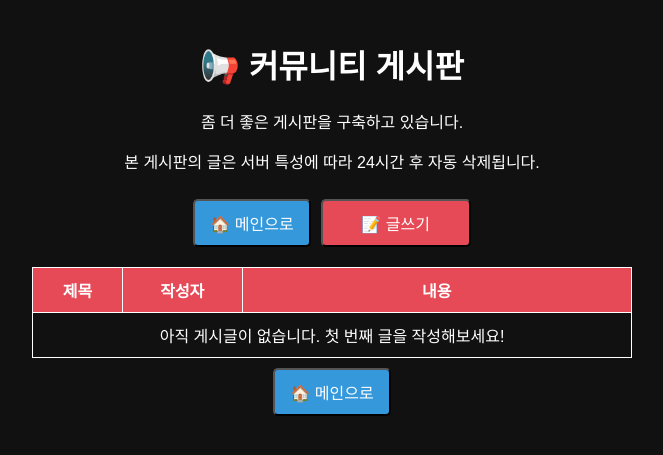
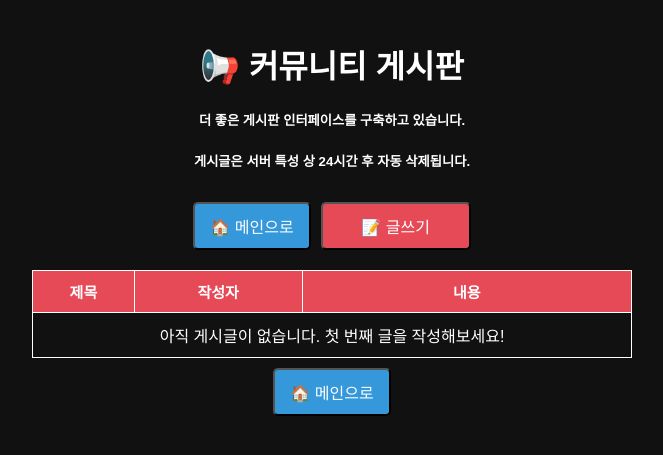
Before and after one commit to jingiru/9ine, a Flask app: page /board in a window 1280 px wide. Shown: the top 455 px of the page, without its empty margins (308-971 px from the left). Run offline with Flask 3, Linux system fonts and the light colour scheme.

Commit message:
리얼 마지막 수정

```diff
--- a/static/styles.css
+++ b/static/styles.css
@@ -579,9 +579,9 @@ body {
 }
 
 /* 열 크기 고정 */
-.title-col { width: 15%; }  /* 제목 */
-.author-col { width: 20%; } /* 작성자 */
-.content-col { width: 65%; } /* 내용 */
+.title-col { width: 17%; }  /* 제목 */
+.author-col { width: 28%; } /* 작성자 */
+.content-col { width: 55%; } /* 내용 */
 
 .post-row {
     cursor: pointer;
--- a/templates/board.html
+++ b/templates/board.html
@@ -9,8 +9,8 @@
 <body>
     <div class="board-container">
         <h1>📢 커뮤니티 게시판</h1>
-        <p>좀 더 좋은 게시판을 구축하고 있습니다.</p>
-        <p>본 게시판의 글은 서버 특성에 따라 24시간 후 자동 삭제됩니다.</p>
+        <h5>더 좋은 게시판 인터페이스를 구축하고 있습니다.</h5>
+        <h5>게시글은 서버 특성 상 24시간 후 자동 삭제됩니다.</h5>
 
         <div class="button-container">
             <button class="home-btn" onclick="location.href='/'">🏠 메인으로</button>
@@ -20,9 +20,9 @@
         <table class="board-table">
             <thead>
                 <tr>
-                    <th class="title-col">제목</th>
-                    <th class="author-col">작성자</th>
-                    <th class="content-col">내용</th>
+                    <th class="title-col" style="font-size: 15px;">제목</th>
+                    <th class="author-col" style="font-size: 15px;">작성자</th>
+                    <th class="content-col" style="font-size: 15px;">내용</th>
                 </tr>
             </thead>
             <tbody>
```
Also changed, not shown: static/9ine.png.
